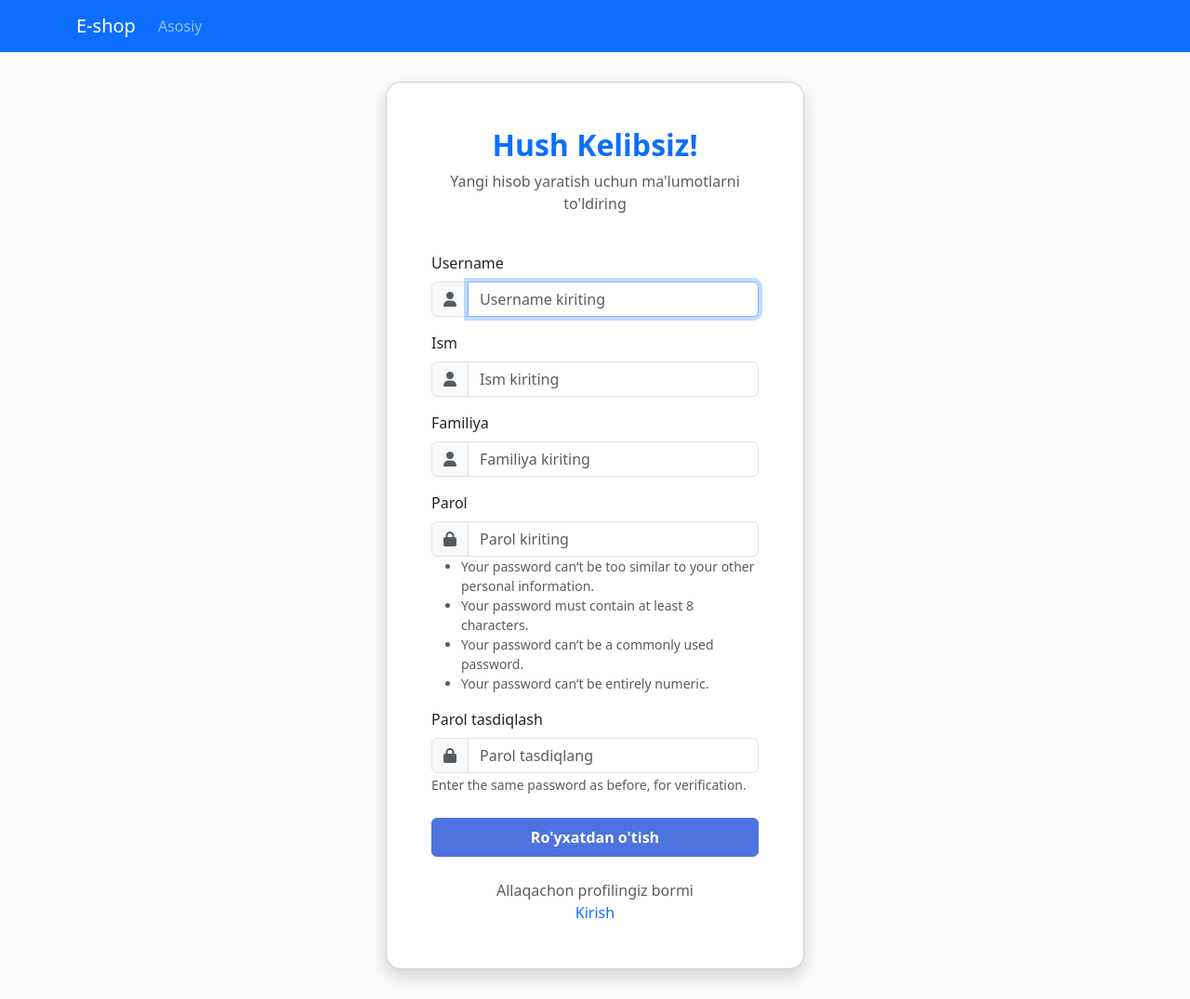
After one commit to tiu2024/e-commerce-store, a Django app: page /accounts/register/ in a window 1280 px wide. The commit adds this page. Shown: the whole page at 93% size. Run offline with Django 5.2, Linux system fonts and the light colour scheme.

Commit message:
registration

```diff
--- a/apps/accounts/templates/accounts/login.html
+++ b/apps/accounts/templates/accounts/login.html
@@ -50,7 +50,7 @@
 
         <div class="text-center mt-4">
             <p class="mb-0 text-muted">Sizda profil yoqmi?
-                <a href="#" class="text-decoration-none">Registratsiya</a>
+                <a href="{% url 'register' %}" class="text-decoration-none">Registratsiya</a>
             </p>
         </div>
     </form>
--- /dev/null
+++ b/apps/accounts/templates/accounts/registration.html
@@ -0,0 +1,104 @@
+{% extends 'base.html' %}
+
+{% block title %} Azo bo'lish {% endblock %}
+
+{% block content %}
+<div class="card login-card p-4 p-md-5">
+    <div class="text-center mb-4">
+        <h2 class="fw-bold text-primary">Hush Kelibsiz!</h2>
+        <p class="text-muted">Yangi hisob yaratish uchun ma'lumotlarni to'ldiring</p>
+    </div>
+
+    {% if form.errors %}
+    <div class="alert alert-danger">
+        <p><strong>Form xatoliklarga ega:</strong></p>
+        <ul>
+            {% for field in form %}
+                {% for error in field.errors %}
+                    <li>{{ field.label }}: {{ error }}</li>
+                {% endfor %}
+            {% endfor %}
+            {% for error in form.non_field_errors %}
+                <li>{{ error }}</li>
+            {% endfor %}
+        </ul>
+    </div>
+    {% endif %}
+
+    <form method="post" class="needs-validation" novalidate>
+        {% csrf_token %}
+
+        <div class="mb-3">
+            <label for="username" class="form-label">Username</label>
+            <div class="input-group">
+                <span class="input-group-text">
+                    <i class="fas fa-user text-muted"></i>
+                </span>
+                {{form.username}}
+            </div>
+        </div>
+
+        <div class="mb-3">
+            <label for="first_name" class="form-label">Ism</label>
+            <div class="input-group">
+                <span class="input-group-text">
+                    <i class="fas fa-user text-muted"></i>
+                </span>
+                {{form.first_name}}
+            </div>
+        </div>
+
+        <div class="mb-3">
+            <label for="last_name" class="form-label">Familiya</label>
+            <div class="input-group">
+                <span class="input-group-text">
+                    <i class="fas fa-user text-muted"></i>
+                </span>
+                {{form.last_name}}
+            </div>
+        </div>
+
+        <div class="mb-3">
+            <label for="password1" class="form-label">Parol</label>
+            <div class="input-group">
+                <span class="input-group-text">
+                    <i class="fas fa-lock text-muted"></i>
+                </span>
+                {{form.password1}}
+            </div>
+
+            {% if form.password1.errors %}
+                <div class="text-danger">{{form.password1.errors}}</div>
+            {% endif %}
+            <small class="form-text text-muted">{{form.password1.help_text}}</small>
+        </div>
+
+        <div class="mb-3">
+            <label for="password2" class="form-label">Parol tasdiqlash</label>
+            <div class="input-group">
+                <span class="input-group-text">
+                    <i class="fas fa-lock text-muted"></i>
+                </span>
+                {{form.password2}}
+            </div>
+
+            {% if form.password2.errors %}
+                <div class="text-danger">{{form.password2.errors}}</div>
+            {% endif %}
+            <small class="form-text text-muted">{{form.password2.help_text}}</small>
+        </div>
+
+        <div class="d-grid mt-4">
+            <button type="submit" class="btn btn-primary py-2 fw-bold">
+                Ro'yxatdan o'tish
+            </button>
+        </div>
+
+        <div class="text-center mt-4">
+            <p class="mb-0 text-muted">Allaqachon profilingiz bormi</p>
+            <a href="{% url 'login' %}" class="text-decoration-none">Kirish</a>
+        </div>
+    </form>
+</div>
+{% endblock %}
+{% block footer %}{% endblock %}
--- a/apps/accounts/urls.py
+++ b/apps/accounts/urls.py
@@ -1,6 +1,7 @@
 from django.urls import path
-from .views import my_login
+from .views import my_login, register
 
 urlpatterns = [
     path('login/', my_login, name='login'),
+    path('register/', register, name='register')
 ]
--- a/apps/accounts/views.py
+++ b/apps/accounts/views.py
@@ -1,14 +1,68 @@
 from django.shortcuts import render, redirect
-from django.contrib.auth.forms import AuthenticationForm
-from django.contrib.auth import authenticate, login
-from django.http import HttpResponse
+from django.contrib.auth.forms import AuthenticationForm, UserCreationForm
+from django.contrib.auth import login
+from django.forms import forms
+from .models import ShopUser
+
+
+class ShopUserCreationForm(UserCreationForm):
+
+    class Meta(UserCreationForm.Meta):
+        model = ShopUser
+        fields = UserCreationForm.Meta.fields + ('first_name', 'last_name')
+
+    def __init__(self, *args, **kwargs):
+        super().__init__(*args, **kwargs)
+
+        self.fields['username'].widget.attrs.update({
+            'class': 'form-control',
+            'placeholder': 'Username kiriting'
+        })
+
+        self.fields['first_name'].widget.attrs.update({
+            'class': 'form-control',
+            'placeholder': 'Ism kiriting'
+        })
+
+        self.fields['last_name'].widget.attrs.update({
+            'class': 'form-control',
+            'placeholder': 'Familiya kiriting'
+        })
+
+        self.fields['password1'].widget.attrs.update({
+            'class': 'form-control',
+            'placeholder': 'Parol kiriting'
+        })
+
+        self.fields['password2'].widget.attrs.update({
+            'class': 'form-control',
+            'placeholder': 'Parol tasdiqlang'
+        })
+
+
+
+def register(request):
+    if request.method == 'POST':
+        form = ShopUserCreationForm(request.POST)
+
+        if form.is_valid():
+            user = form.save()
+            login(request, user)
+
+            return redirect('index')
+        else:
+            print(form.errors)
+    else:
+        form = ShopUserCreationForm()
+    return render(request, "accounts/registration.html", {'form': form})
+
 
 
 def my_login(request):
     if request.method == 'POST':
         form = AuthenticationForm(data=request.POST)
 
-        if form.is_valid:
+        if form.is_valid():
             user = form.get_user()
             login(request, user)
 
--- a/apps/core/urls.py
+++ b/apps/core/urls.py
@@ -1,7 +1,8 @@
 from django.urls import path
-from .views import admin_dashboard, index
+from .views import admin_dashboard, index, store_admin
 
 urlpatterns = [
     path('', index, name="index"),
-    path('super/admin/', admin_dashboard, name='admin_dashboard')
+    path('super/admin/', admin_dashboard, name='admin_dashboard'),
+    path('store/admin/', store_admin, name='store_admin' )
 ]
--- a/apps/core/views.py
+++ b/apps/core/views.py
@@ -1,13 +1,17 @@
-from django.shortcuts import render
+from django.shortcuts import render, redirect
 from django.contrib.auth.decorators import login_required
 
 
 @login_required
 def admin_dashboard(request):
+
     return render(request, "core/admin_dashboard.html", {})
 
 @login_required
 def store_admin(request):
+    if request.user.user_type != 'STORE_ADMIN':
+        return redirect('login')
+
     return render(request, "core/store_admin.html", {})
 
 
--- a/config/settings.py
+++ b/config/settings.py
@@ -116,3 +116,5 @@ STATIC_URL = 'static/'
 DEFAULT_AUTO_FIELD = 'django.db.models.BigAutoField'
 
 AUTH_USER_MODEL = 'accounts.ShopUser'
+
+LOGIN_URL = 'login'
```
Also changed, not shown: apps/core/templates/core/store_admin.html (+11 -0 lines).
